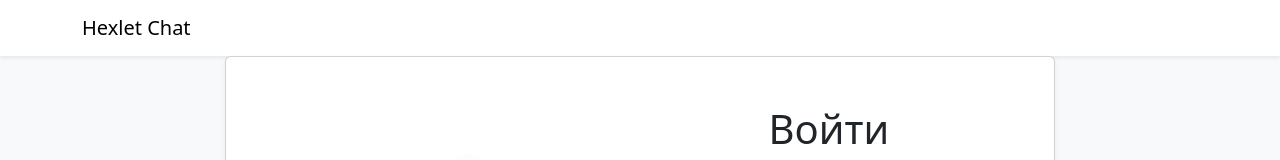
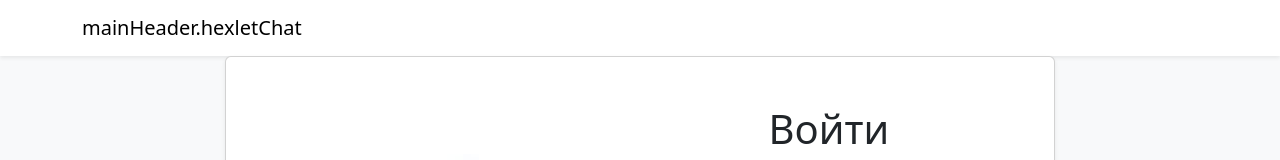
Before and after one commit to Kudrikudrii/frontend-project-12, a React (Vite) app in the folder frontend/: page /login in a window 1280 px wide. Shown: the top 160 px of the page. Built offline with nearby package versions, Linux system fonts and the light colour scheme.

Commit message:
correcting locales

```diff
--- a/frontend/src/pages/LoginForm.jsx
+++ b/frontend/src/pages/LoginForm.jsx
@@ -69,7 +69,7 @@ const LoginPage = () => {
               <div className="container">
                 <Link
                   className="navbar-brand"
-                  to="/">{t('mainHeadrer.hexletChat')}
+                  to="/">{t('mainHeader.hexletChat')}
                 </Link>
               </div>
             </nav>
--- a/frontend/src/pages/PageNotFound.jsx
+++ b/frontend/src/pages/PageNotFound.jsx
@@ -14,7 +14,7 @@ const PageNotFound = () => {
             <nav className="shadow-sm navbar navbar-expand-lg navbar-light bg-white">
               <div className="container">
                 <a className="navbar-brand" href="/">
-                  {t('mainHeadrer.hexletChat')}
+                  {t('mainHeader.hexletChat')}
                 </a>
               </div>
             </nav>
--- a/frontend/src/pages/SignUpForm.jsx
+++ b/frontend/src/pages/SignUpForm.jsx
@@ -94,7 +94,7 @@ const SignUpForm = () => {
               <div className="container">
                 <Link
                   className="navbar-brand"
-                  to="/">{t('mainHeadrer.hexletChat')}
+                  to="/">{t('mainHeader.hexletChat')}
                 </Link>
               </div>
             </nav>
```
